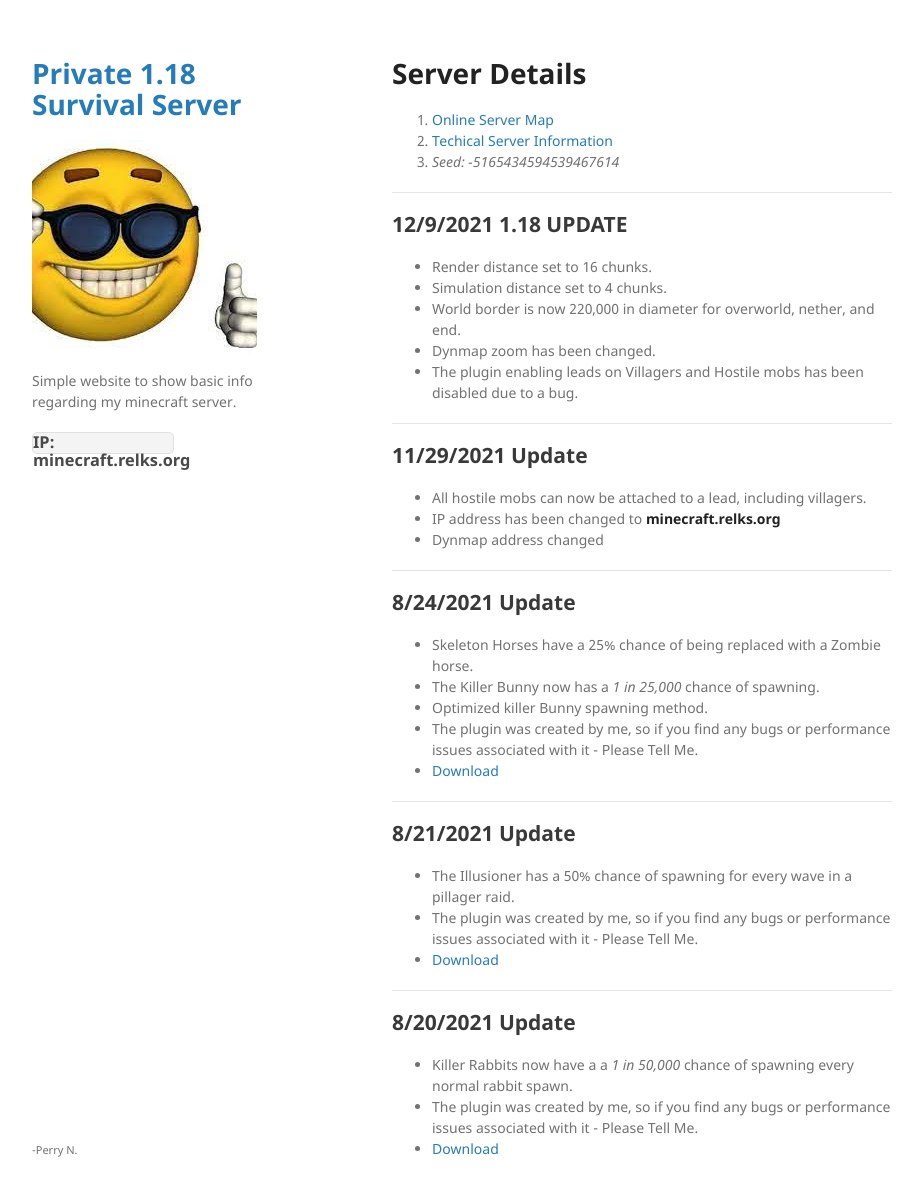
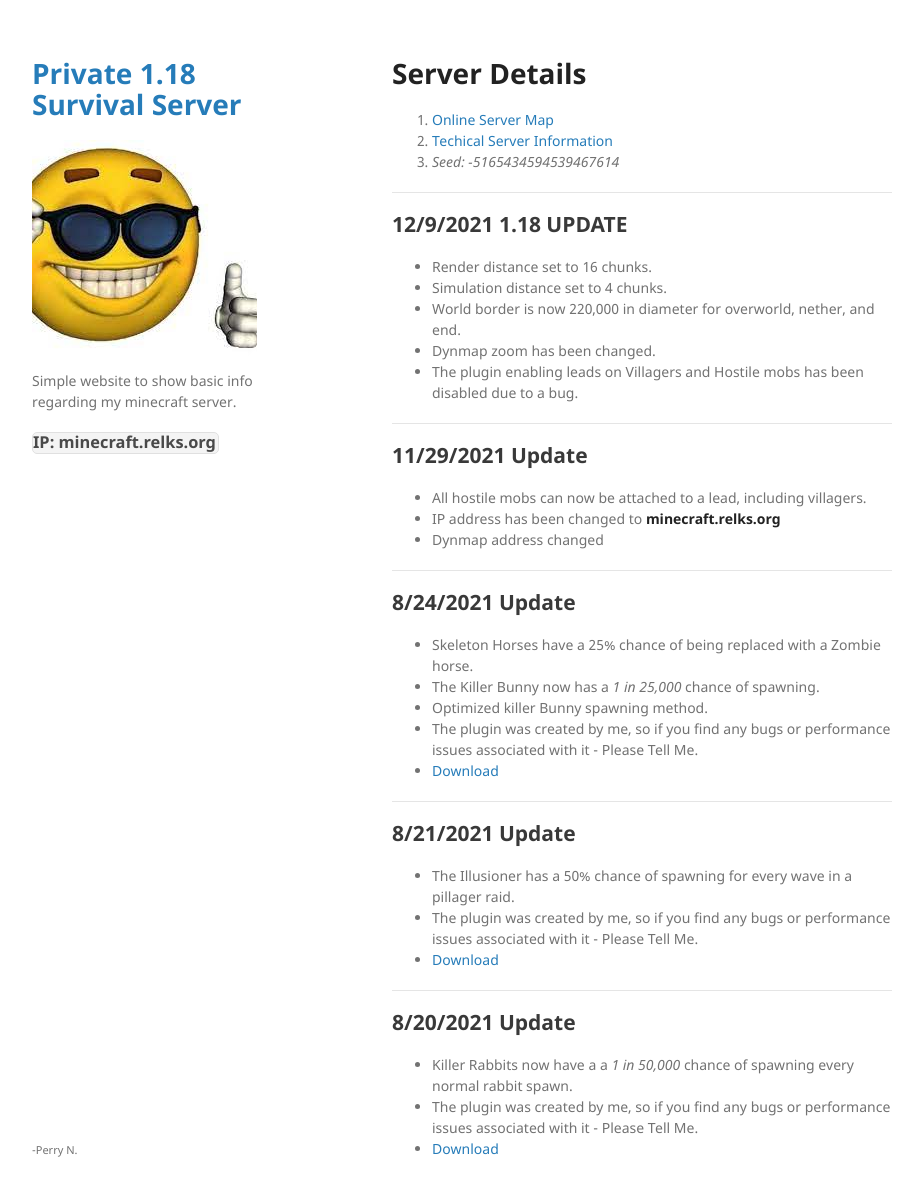
Before and after one commit to WrelksMC/wrelksMC.github.io, a Jekyll site: the page built from index.md, in a window 1280 px wide and 1229 px high. Shown: the top 1196 px of the window, without its empty margins (178-1101 px from the left). Built offline with Jekyll 4.4.1, drawn with Linux system fonts in a browser that asks for light colours; our own code applies the rules of GitHub Pages for plain Markdown files.

Commit message:
fix width

```diff
--- a/_sass/jekyll-theme-minimal.scss
+++ b/_sass/jekyll-theme-minimal.scss
@@ -132,7 +132,7 @@ ul.downloads {
   background: #f4f4f4;
   border-radius:5px;
   border:1px solid #e0e0e0;
-  width:140px;
+  width:185px;
 }
 
 .downloads li {
```
